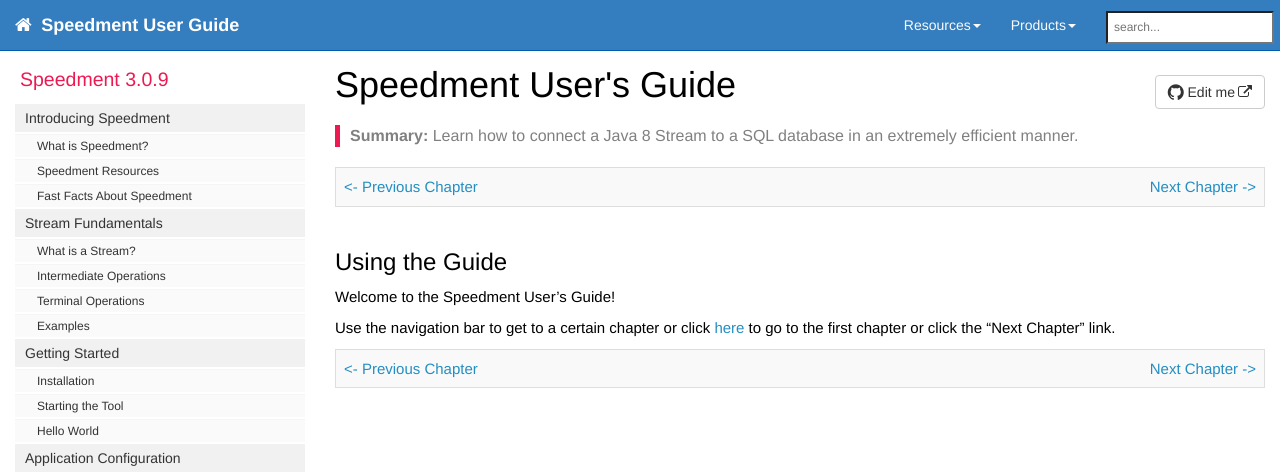
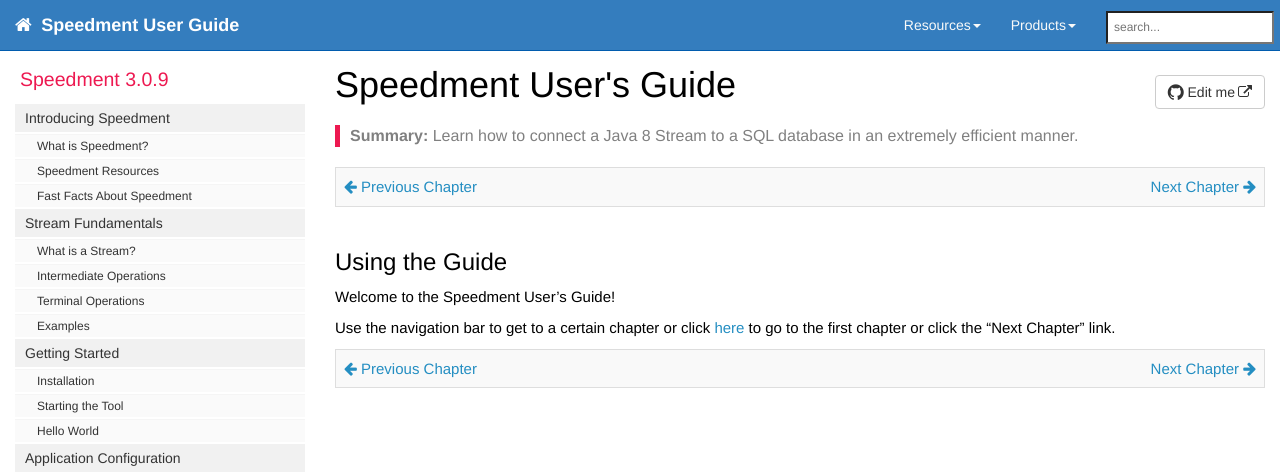
Before and after one commit to speedment/speedment-doc, a Jekyll site: the page built from index.md, in a window 1280 px wide and 900 px high. Shown: the top 474 px of the window. Built offline with Jekyll 4.4.1, drawn with Linux system fonts in a browser that asks for light colours; nearby versions of some CDN libraries; comment, search, counter and statistics services are not loaded.

Commit message:
Update prev_next.html

```diff
--- a/_includes/prev_next.html
+++ b/_includes/prev_next.html
@@ -2,12 +2,12 @@
     <tr>
         <td style="width:50%">
             <div style="align-content: flex-start">
-                <a href="{{ page.previous }}" >&lt;- Previous Chapter</a>
+                <a href="{{ page.previous }}" ><i class="fa fa-arrow-left" aria-hidden="true"></i> Previous Chapter</a>
             </div>
         </td>
         <td style="width:50%">
             <div style="align-content: flex-end; text-align: right;">
-                <a href="{{ page.next }}">Next Chapter -&gt;</a>
+                <a href="{{ page.next }}">Next Chapter <i class="fa fa-arrow-right" aria-hidden="true"></i></a>
             </div>
         </td>
     </tr>
```
